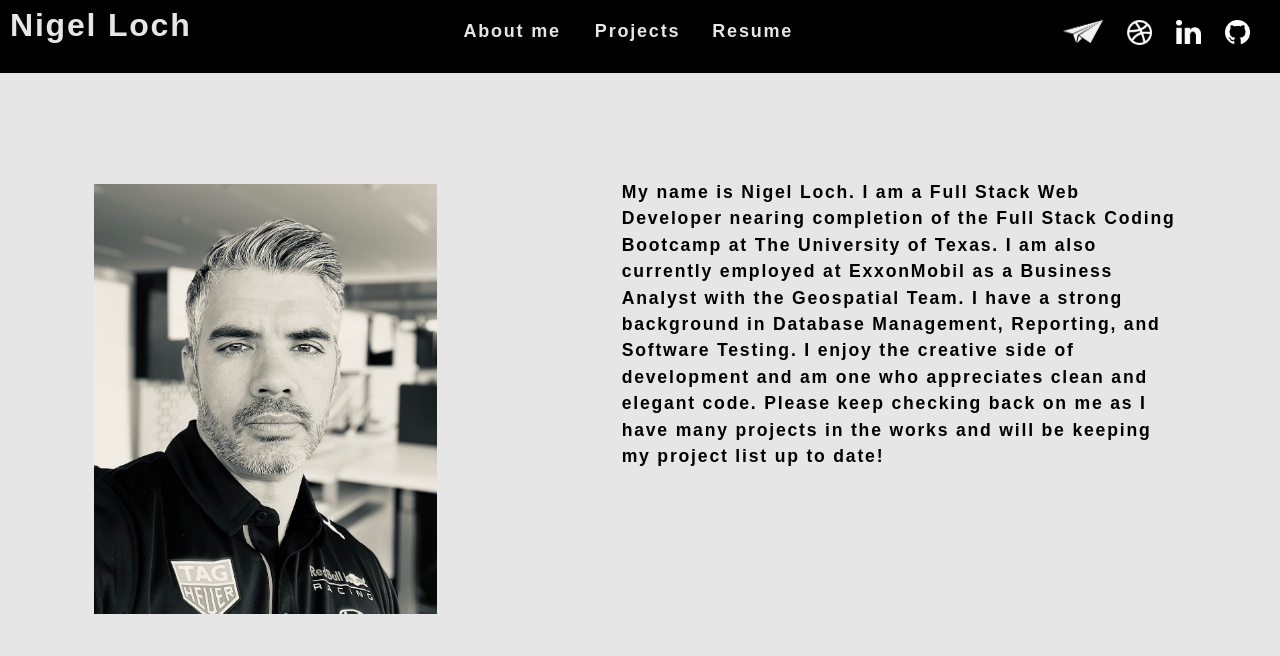
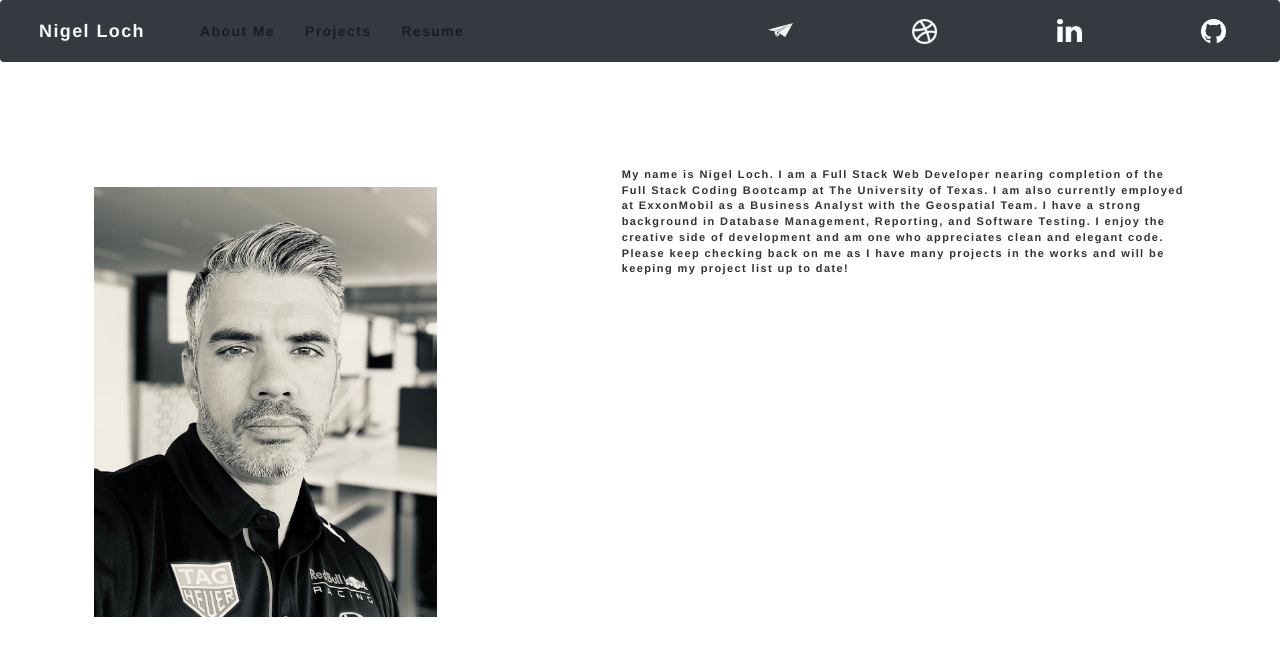
Before and after one commit to nigelloch/portfolio, a React (Create React App) app: page / in a window 1280 px wide. Shown: the top 656 px of the page. Built offline with nearby package versions, Linux system fonts and the light colour scheme.

Commit message:
updated nav bar

```diff
--- a/package.json
+++ b/package.json
@@ -5,13 +5,14 @@
   "private": true,
   "dependencies": {
     "@testing-library/user-event": "^12.8.3",
-    "bootstrap": "^5.1.3",
+    "bootstrap": "^3.4.1",
     "heroku": "^7.60.1",
     "react": "^17.0.2",
-    "react-bootstrap": "^2.2.3",
+    "react-bootstrap": "^2.7.4",
     "react-dom": "^17.0.2",
     "react-pdf": "^5.7.2",
     "react-scripts": "4.0.3",
+    "sass": "^1.62.1",
     "web-vitals": "^1.1.1"
   },
   "scripts": {
--- a/public/index.html
+++ b/public/index.html
@@ -6,6 +6,8 @@
     <link rel="preconnect" href="https://fonts.googleapis.com">
     <link rel="preconnect" href="https://fonts.gstatic.com" crossorigin>
     <link href="https://fonts.googleapis.com/css2?family=Lato:wght@100&display=swap" rel="stylesheet">
+    <link rel="stylesheet" href="https://stackpath.bootstrapcdn.com/bootstrap/4.5.0/css/bootstrap.min.css" integrity=
+          "sha384-9aIt2nRpC12Uk9gS9baDl411NQApFmC26EwAOH8WgZl5MYYxFfc+NcPb1dKGj7Sk" crossorigin="anonymous">
     <meta name="viewport" content="width=device-width, initial-scale=1" />
     <meta name="theme-color" content="#000000" />
     <meta
--- a/src/App.css
+++ b/src/App.css
@@ -1,3 +1,5 @@
+
+
 .App {
   text-align: center;
 }
--- a/src/App.js
+++ b/src/App.js
@@ -5,6 +5,7 @@ import Gallery from './components/Gallery';
 import ContactForm from './components/Contact';
 import Resume from './components/Resume';
 import ProjectList from './components/ProjectList';
+import 'bootstrap/dist/css/bootstrap.min.css';
 
 function App() {
 
--- a/src/components/Nav/index.js
+++ b/src/components/Nav/index.js
@@ -1,14 +1,13 @@
 import React from "react";
 import { capitalizeFirstLetter } from "../../utils/helpers";
+import { Navbar, Nav } from "react-bootstrap";
 
-function Nav(props) {
+function Navigation(props) {
   const {
-
     pages,
     setCurrentPage,
     currentPage
   } = props;
-
 
   const handleClick = (item) => {
     console.log(item);
@@ -16,64 +15,37 @@ function Nav(props) {
   };
 
   return (
-    <header className="flex-row px-1">
+    <Navbar bg="dark" expand="lg">
+      <Navbar.Brand href="/" className={"pl-5 text-light"}>
+        <span role="img" aria-label="camera"> </span> Nigel Loch
+      </Navbar.Brand>
+      <Navbar.Toggle aria-controls="basic-navbar-nav" />
+      <Navbar.Collapse id="basic-navbar-nav" className={"ml-auto justfiy-content-center flex-row"}>
+        <Nav >
+          <Nav.Link onClick={() => setCurrentPage(pages[0])} className={`mx-3 ${currentPage === pages[0] && 'navActive'}`}>About Me</Nav.Link>
+          <Nav.Link onClick={() => setCurrentPage(pages[1])} className={`mx-3 ${currentPage === pages[1] && 'navActive'}`}>Projects</Nav.Link>
+          <Nav.Link onClick={() => setCurrentPage(pages[2])} className={`mx-3 ${currentPage === pages[2] && 'navActive'}`}>Resume</Nav.Link>
+        </Nav>
+      </Navbar.Collapse>
+      <Navbar.Collapse className="ml-auto">
+        <Nav class="flex-row">
+          <Nav.Link href="mailto:nigelloch@gmail.com?subject=Hello there!" target="_blank">
+            <img className="nav-icon" src={require(`../../assets/icons/mail.png`).default} alt="mail icon"></img>
+          </Nav.Link>
+          <Nav.Link href="https://dribbble.com/NigelLoch" target="_blank">
+            <img className="nav-icon" src={require(`../../assets/icons/dribbble.png`).default} alt="dribbble logo"></img>
+          </Nav.Link>
+          <Nav.Link href="https://www.linkedin.com/in/nigel-loch-ba212257/" target="_blank">
+            <img className="nav-icon" src={require(`../../assets/icons/linkedin.png`).default} alt="linkedin logo"></img>
+          </Nav.Link>
+          <Nav.Link href="https://github.com/nigelloch" target="_blank">
+            <img className="nav-icon" src={require(`../../assets/icons/github.png`).default} alt="github logo"></img>
+          </Nav.Link>
+        </Nav>
+        </Navbar.Collapse>
 
-      <h2>
-        <a data-testid="link" href="/">
-          <span role="img" aria-label="camera"> </span> Nigel Loch
-        </a>
-      </h2>
-      <nav>
-        <ul className="flex-row">
-
-          <li id="nav-items"className={`mx-2 ${currentPage === pages[0] && 'navActive'}`}>
-          <a data-testid="about" href="#about" onClick={() => setCurrentPage(pages[0])}>
-              About me
-            </a>
-          </li>
-
-          <li id="nav-items"className={`mx-2 ${currentPage === pages[1] && 'navActive'}`}>
-            <span onClick={() => setCurrentPage(pages[1])}>
-              Projects
-            </span>
-          </li>
-
-          {/* <li id="nav-items"className={`mx-2 ${currentPage === pages[2] && 'navActive'}`}>
-            <span onClick={() => setCurrentPage(pages[2])}>
-            Contact
-            </span>
-          </li> */}
-
-          <li id="nav-items"className={`mx-2 ${currentPage === pages[2] && 'navActive'}`}>
-            <span onClick={() => setCurrentPage(pages[2])}>
-              Resume
-            </span>
-          </li>
-
-        </ul>
-
-      </nav>
-
-      <ul className="icons">
-          <a href="mailto:nigelloch@gmail.com?subject=Hello there!"target="_blank">
-            <img className="mail-icon" src={require(`../../assets/icons/mail.png`).default}
-             alt="mail icon"></img>
-          </a>
-          <a href="https://dribbble.com/NigelLoch"target="_blank">
-            <img className="nav-icon" src={require(`../../assets/icons/dribbble.png`).default}
-             alt="dribbble logo"></img>
-          </a>
-          <a href="https://www.linkedin.com/in/nigel-loch-ba212257/"target="_blank">
-            <img className="nav-icon" src={require(`../../assets/icons/linkedin.png`).default}
-             alt="linkedin logo"></img>
-          </a>
-          <a href="https://github.com/nigelloch"target="_blank">
-            <img className="nav-icon" src={require(`../../assets/icons/github.png`).default}
-             alt="github logo"></img>
-          </a>
-      </ul>
-    </header>
+    </Navbar>
   );
 }
 
-export default Nav;
+export default Navigation;
--- a/src/index.css
+++ b/src/index.css
@@ -143,9 +143,11 @@ li {
   list-style: none;
 }
 
-nav a:hover {
+nav span:hover {
   text-decoration: none;
 }
+
+
 
 nav  li {
   cursor: pointer;
@@ -168,7 +170,7 @@ textarea {
 .flex-row {
   display: flex;
   flex-wrap: wrap;
-  display: flex;
+
   justify-content: space-between;
 }
 
@@ -245,6 +247,12 @@ textarea {
 .img-thumbnail:hover {
   transform: scale(1.2);
 }
+
+li:hover {
+  text-decoration: underline;
+}
+
+
 
 .modalBackdrop {
 	background: rgba(0, 0, 0, .65);
```
Also changed, not shown: src/components/App.scss (added), 1 other file (tests, documents, lock files or other folders).
